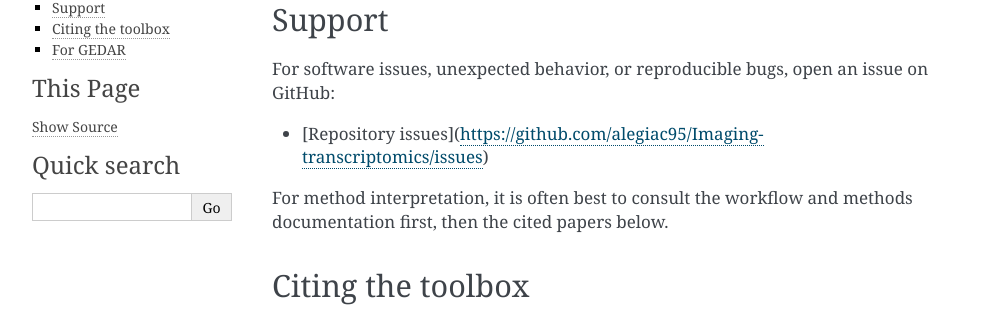
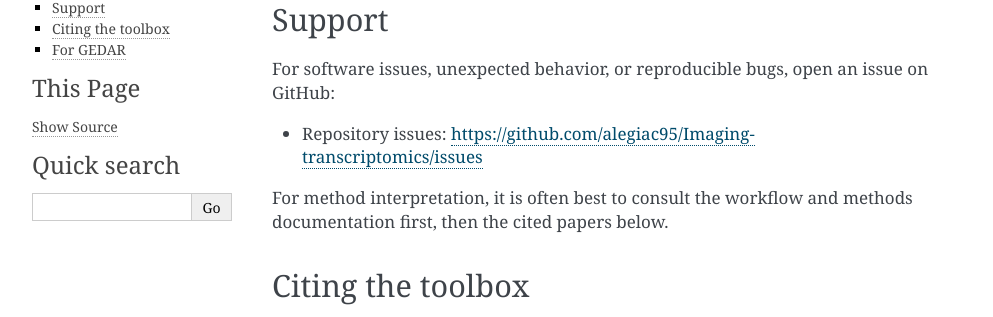
Before and after one commit to alegiac95/Imaging-transcriptomics, a Sphinx documentation site: the page built from docs/chapters/07_contact_us.rst, in a window 1280 px wide. Shown: the part 118-435 px from the top of the page, without its empty margins (148-1141 px from the left). Built offline with Sphinx 7.4.7, drawn with Linux system fonts in a browser that asks for light colours.

```diff
--- a/docs/chapters/07_contact_us.rst
+++ b/docs/chapters/07_contact_us.rst
@@ -10,7 +10,7 @@ Support
 For software issues, unexpected behavior, or reproducible bugs, open an issue
 on GitHub:
 
-- [Repository issues](https://github.com/alegiac95/Imaging-transcriptomics/issues)
+- Repository issues: https://github.com/alegiac95/Imaging-transcriptomics/issues
 
 For method interpretation, it is often best to consult the workflow and methods
 documentation first, then the cited papers below.
--- a/docs/requirements.txt
+++ b/docs/requirements.txt
@@ -1 +1 @@
-sphinx_celery
+sphinx>=7.2,<9
```
Also changed, not shown: .readthedocs.yaml (added).
